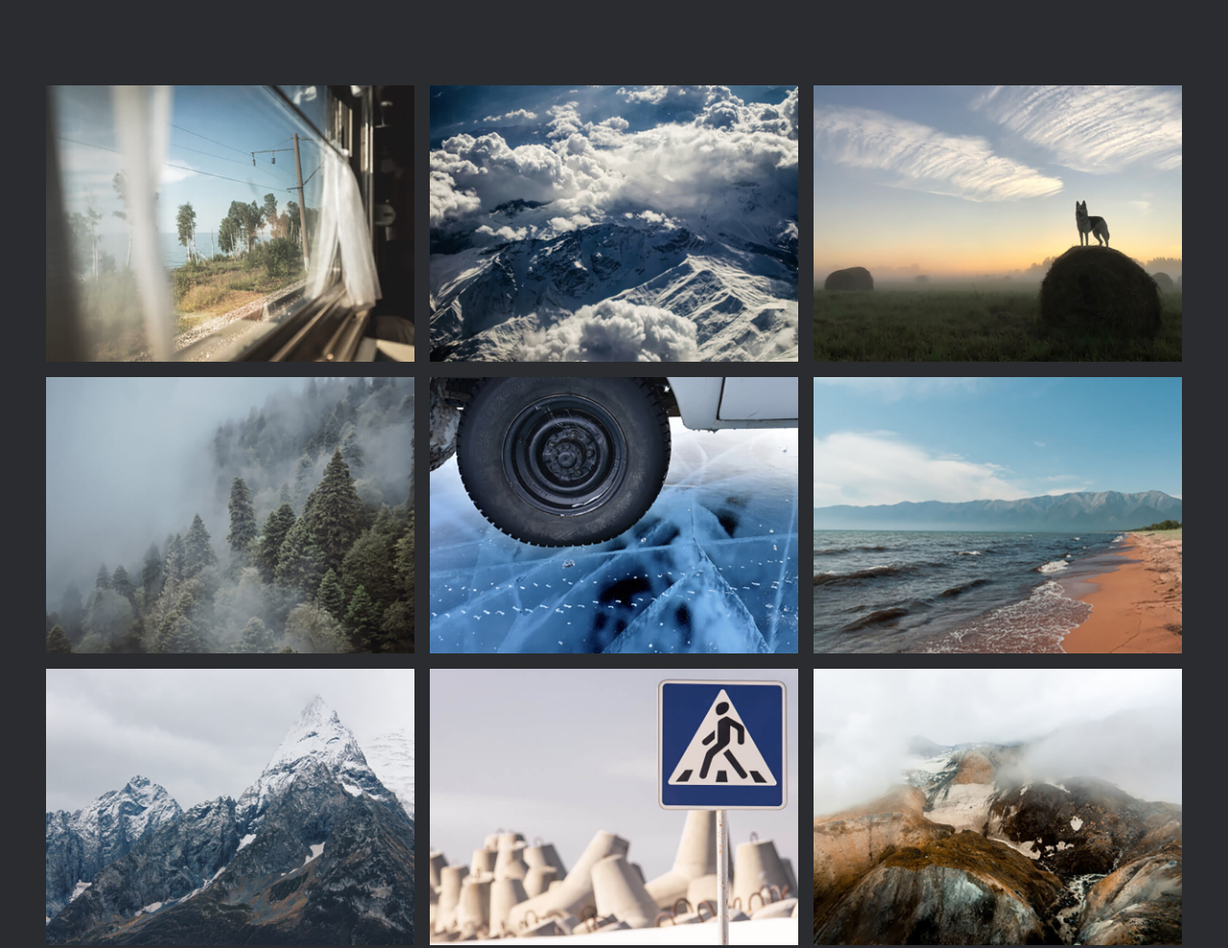
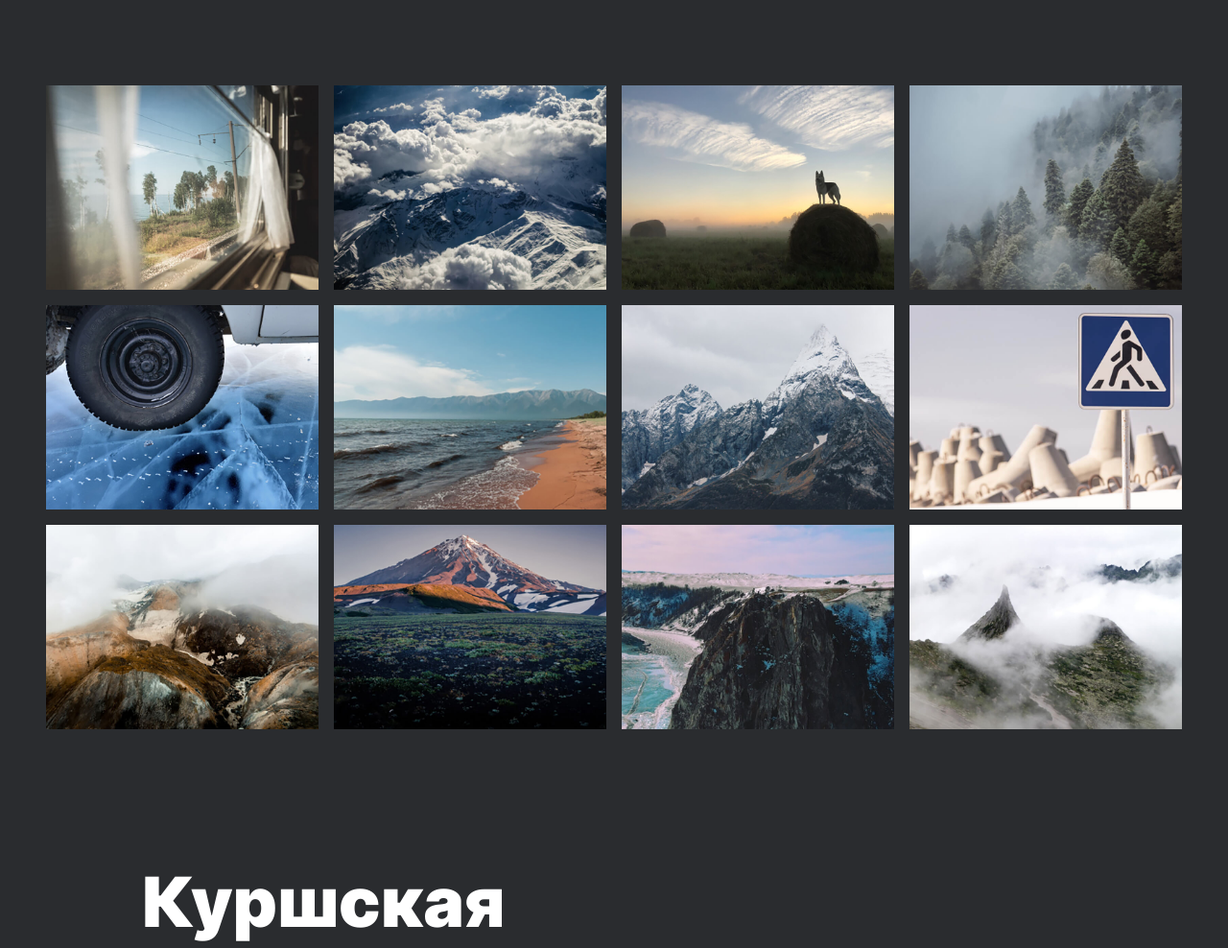
Before and after one commit to segreykozhin/russian-travel, a plain HTML site: page index.html in a window 1280 px wide. Shown: the part 1655-2643 px from the top of the page at 96% size. Drawn offline with Linux system fonts and the light colour scheme.

Commit message:
мой третий коммит

```diff
--- a/blocks/photo-grid/__item/photo-grid__item.css
+++ b/blocks/photo-grid/__item/photo-grid__item.css
@@ -3,3 +3,9 @@
   max-width: 100%;
   max-height: 100%;
 }
+
+@media screen and (min-width: 1280px) {
+  .photo-grid__item {
+    max-width: 284px;
+  }
+}
--- a/blocks/photo-grid/photo-grid.css
+++ b/blocks/photo-grid/photo-grid.css
@@ -24,3 +24,9 @@
     margin-bottom: 92px;
   }
 }
+
+@media screen and (min-width: 1024px) {
+  .photo-grid {
+    grid-template-columns: repeat(4, 1fr);
+  }
+}
```
